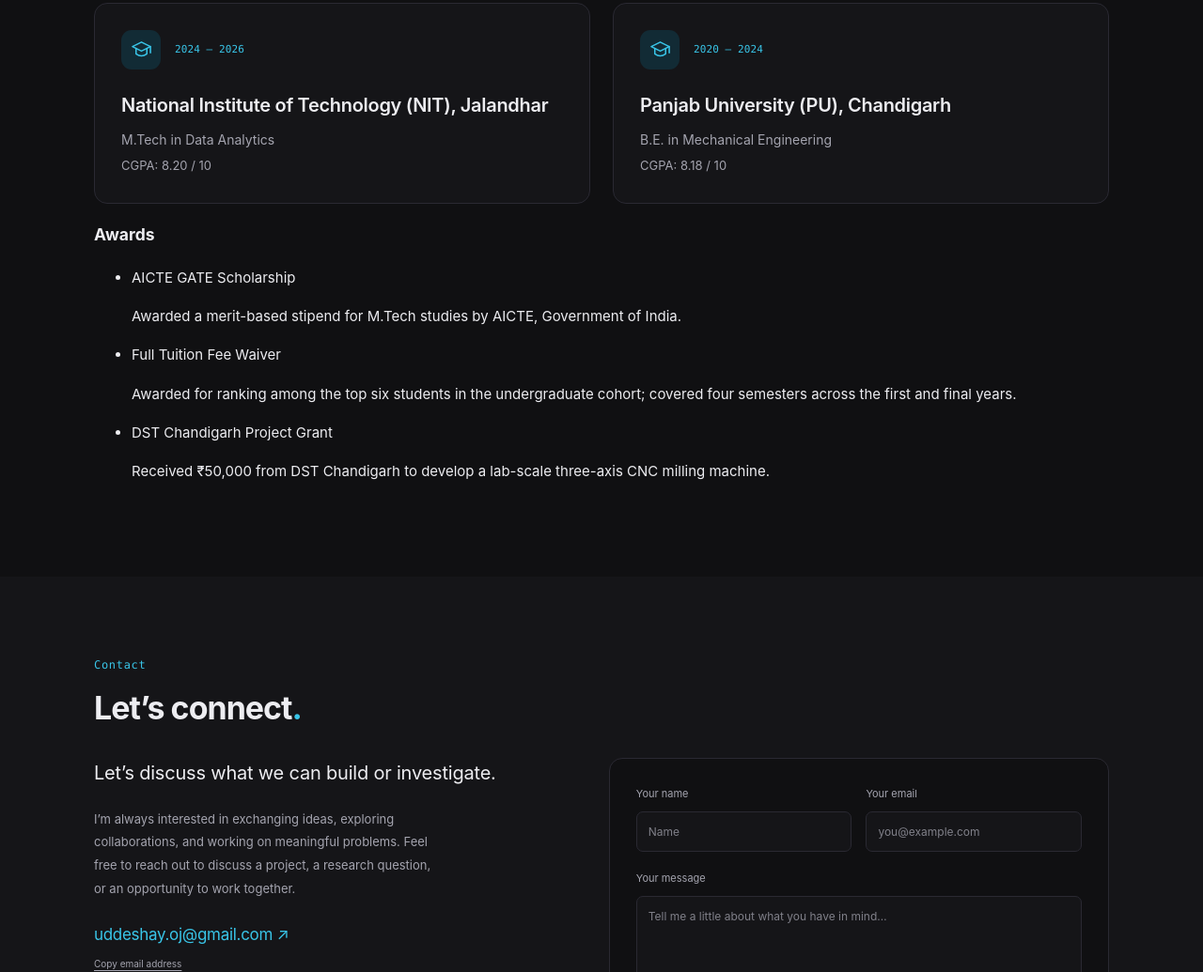
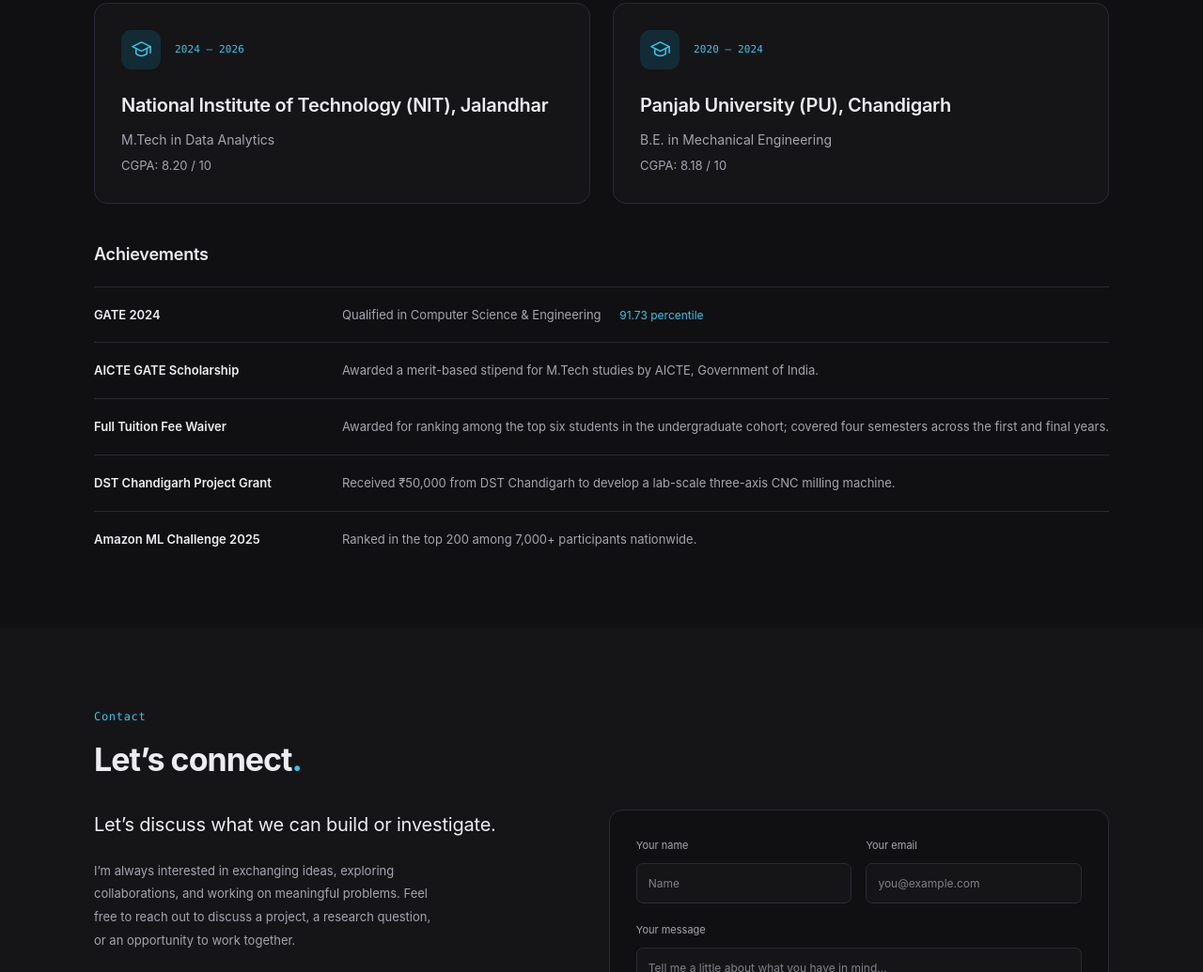
Before and after one commit to UddeshayAnand/UddeshayAnand.github.io, a plain HTML site: page index.html in a window 1280 px wide. Shown: the part 5898-6933 px from the top of the page at 94% size. Drawn offline with Linux system fonts and the light colour scheme.

Commit message:
Revert "Update index.html"
This reverts commit a576fc99e603fec557027ee6adcb798d6e5f4106.

```diff
--- a/index.html
+++ b/index.html
@@ -139,12 +139,14 @@
         <article class="education-card"><div class="education-card-top"><span class="education-icon" aria-hidden="true"><svg viewBox="0 0 24 24"><path d="m2 9 10-5 10 5-10 5Z"/><path d="M6 11v6c4 3 8 3 12 0v-6M22 9v7"/></svg></span><p class="date">2024 – 2026</p></div><h3>National Institute of Technology (NIT), Jalandhar</h3><p class="education-degree">M.Tech in Data Analytics</p><p class="education-grade">CGPA: 8.20 / 10</p></article>
         <article class="education-card"><div class="education-card-top"><span class="education-icon" aria-hidden="true"><svg viewBox="0 0 24 24"><path d="m2 9 10-5 10 5-10 5Z"/><path d="M6 11v6c4 3 8 3 12 0v-6M22 9v7"/></svg></span><p class="date">2020 – 2024</p></div><h3>Panjab University (PU), Chandigarh</h3><p class="education-degree">B.E. in Mechanical Engineering</p><p class="education-grade">CGPA: 8.18 / 10</p></article>
       </div>
-      <section class="awards" id="awards" aria-labelledby="awards-title">
-        <h3 id="awards-title">Awards</h3>
-        <ul class="award-list">
-          <li><span class="award-name">AICTE GATE Scholarship</span><p>Awarded a merit-based stipend for M.Tech studies by AICTE, Government of India.</p></li>
-          <li><span class="award-name">Full Tuition Fee Waiver</span><p>Awarded for ranking among the top six students in the undergraduate cohort; covered four semesters across the first and final years.</p></li>
-          <li><span class="award-name">DST Chandigarh Project Grant</span><p>Received ₹50,000 from DST Chandigarh to develop a lab-scale three-axis CNC milling machine.</p></li>
+      <section class="achievements" id="achievements" aria-labelledby="achievements-title">
+        <h3 id="achievements-title">Achievements</h3>
+        <ul class="achievement-list">
+          <li><span class="achievement-name">GATE 2024</span><p>Qualified in Computer Science &amp; Engineering <span class="achievement-score">91.73 percentile</span></p></li>
+          <li><span class="achievement-name">AICTE GATE Scholarship</span><p>Awarded a merit-based stipend for M.Tech studies by AICTE, Government of India.</p></li>
+          <li><span class="achievement-name">Full Tuition Fee Waiver</span><p>Awarded for ranking among the top six students in the undergraduate cohort; covered four semesters across the first and final years.</p></li>
+          <li><span class="achievement-name">DST Chandigarh Project Grant</span><p>Received ₹50,000 from DST Chandigarh to develop a lab-scale three-axis CNC milling machine.</p></li>
+          <li><span class="achievement-name">Amazon ML Challenge 2025</span><p>Ranked in the top 200 among 7,000+ participants nationwide.</p></li>
         </ul>
       </section>
     </section>
```
